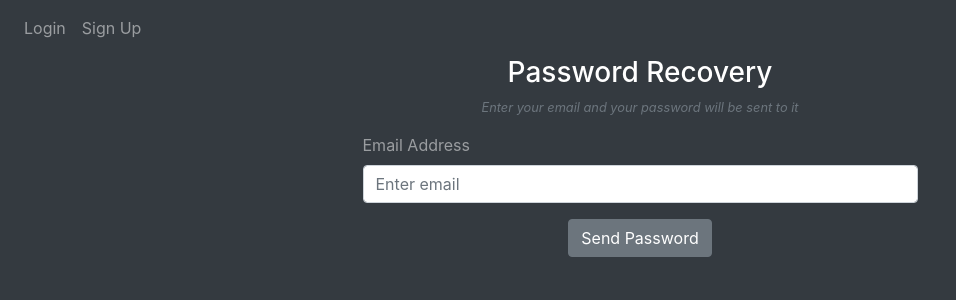
After one commit to GitGitUz/SmartShuffle, a Flask app: page /forgot-pwd in a window 1280 px wide. The commit adds this page. Shown: the top 300 px of the page, without its empty margins (0-956 px from the left). Run offline with Flask 2, Linux system fonts and the light colour scheme; some libraries are stand-ins or nearby versions.

Commit message:
removed pwd hashing to support added password recovery feature

```diff
--- a/SmartShuffle/website/auth.py
+++ b/SmartShuffle/website/auth.py
@@ -1,8 +1,9 @@
 from flask import Blueprint, render_template, request, flash, redirect, url_for
 from flask_login import login_user, login_required, logout_user, current_user
-from werkzeug.security import generate_password_hash, check_password_hash
+from flask_mail import Message
+from cryptography.fernet import Fernet
 from .models import User
-from . import db
+from . import db, mail
 
 auth = Blueprint('auth', __name__)
 
@@ -14,7 +15,7 @@ def login():
 
         user = User.query.filter_by(email=email).first()
         if user:
-            if check_password_hash(user.password, password):
+            if user.password == password:
                 flash('Logged in successfully!', category='success')
                 login_user(user, remember=True)
                 return redirect(url_for('views.playlists'))
@@ -51,8 +52,7 @@ def sign_up():
         elif len(password1) < 7:
             flash('Password must be at least 7 characters.', category='error')
         else:
-            new_user = User(email=email, first_name=first_name, password=generate_password_hash(
-                password1, method='sha256'))
+            new_user = User(email=email, first_name=first_name, password=password1)
             db.session.add(new_user)
             db.session.commit()
             login_user(new_user, remember=True)
@@ -60,3 +60,20 @@ def sign_up():
             return redirect(url_for('views.playlists'))
 
     return render_template("sign_up.html", user=current_user)
+
+@auth.route('/forgot-pwd', methods=['GET', 'POST'])
+def forgot_pwd():
+    if request.method == 'POST':
+        email = request.form.get('email')
+
+        user = User.query.filter_by(email=email).first()
+
+        if user:
+            msg = Message("SmartShuffle Password Recovery", recipients=[email])
+            msg.body =f'Hi, {user.first_name}, your password is "{user.password}"'
+            mail.send(msg)
+            flash('Password was sent to your email.', category='success')
+        else:
+            flash('Email does not exist.', category='error')
+
+    return render_template("forgot-pwd.html", user=current_user)
--- a/SmartShuffle/website/creds.py
+++ b/SmartShuffle/website/creds.py
@@ -1,2 +1,4 @@
 CLIENT_ID = "99d1d38b1693467f865ac16b8fe674bd"
 CLIENT_SECRET = "44e69ae8ed474c51977b87f33daa4274"
+
+PASSWORD="nxpndptfpmnpedjt"
--- a/SmartShuffle/website/models.py
+++ b/SmartShuffle/website/models.py
@@ -1,7 +1,6 @@
 from . import db
 from flask_login import UserMixin
 from sqlalchemy_json import mutable_json_type
-from sqlalchemy.ext.mutable import MutableDict
 
 class Playlist(db.Model):
     id = db.Column(db.Integer, primary_key=True)
--- /dev/null
+++ b/SmartShuffle/website/templates/forgot-pwd.html
@@ -0,0 +1,22 @@
+{% extends "base.html" %} {% block title %}Forgot Password{% endblock %}
+
+{% block content%}
+    <form method="POST">
+        <h3 align="center" class="text-white">Password Recovery</h3>
+        <p align="center" class="text-muted small font-italic">Enter your email and your password will be sent to it</p>
+        <div class="mx-auto w-50 form-group">
+            <label class="text-white-50" for="email">Email Address</label>
+            <input
+                type="email"
+                class="form-control"
+                id="email"
+                name="email"
+                placeholder="Enter email"
+            />
+        </div>
+        <br/>
+        <div align="center" class="mt-n4">
+            <button type="submit" class="mx-auto btn btn-secondary">Send Password</button>
+        </div>
+  </form>
+{% endblock %}
--- a/SmartShuffle/website/templates/playlist_songs.html
+++ b/SmartShuffle/website/templates/playlist_songs.html
@@ -1,4 +1,4 @@
-{% extends "base.html" %} {% block title %}Playlist{% endblock %}
+{% extends "base.html" %} {% block title %}{{playlist.name}}{% endblock %}
 
 {% block content%}
     <br/>
--- a/SmartShuffle/website/templates/playlists.html
+++ b/SmartShuffle/website/templates/playlists.html
@@ -33,7 +33,7 @@
         </div>
         <div class="mx-auto w-50 form-group">
             <textarea name="playlist_description" id="playlist_description" class="form-control" placeholder="Enter a description (Optional)"></textarea>
-            <small id="descHelp" class="form-text text-muted">Up to 1000 characters</small>
+            <small id="descHelp" class="text-muted">Up to 1000 characters</small>
         </div>
         <div align="center">
             <button type="submit" class="btn btn-secondary btn-sm">Create</button>
```
Also changed, not shown: SmartShuffle/website/__init__.py (+21 -1 lines), SmartShuffle/website/templates/login.html (+6 -3 lines), SmartShuffle/main.py (line endings or trailing spaces), SmartShuffle/website/smartshuffle.db, 1 other file.
